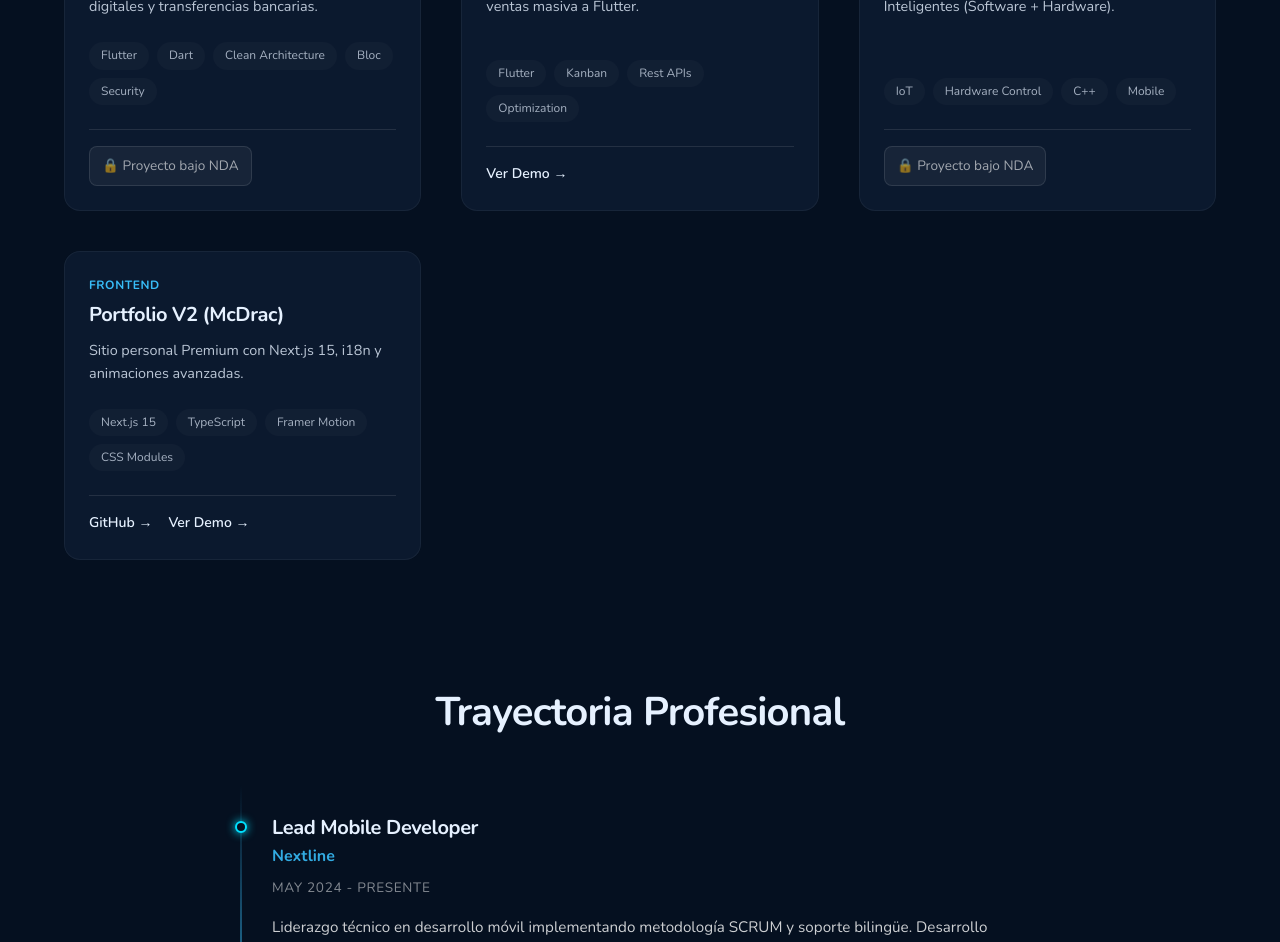
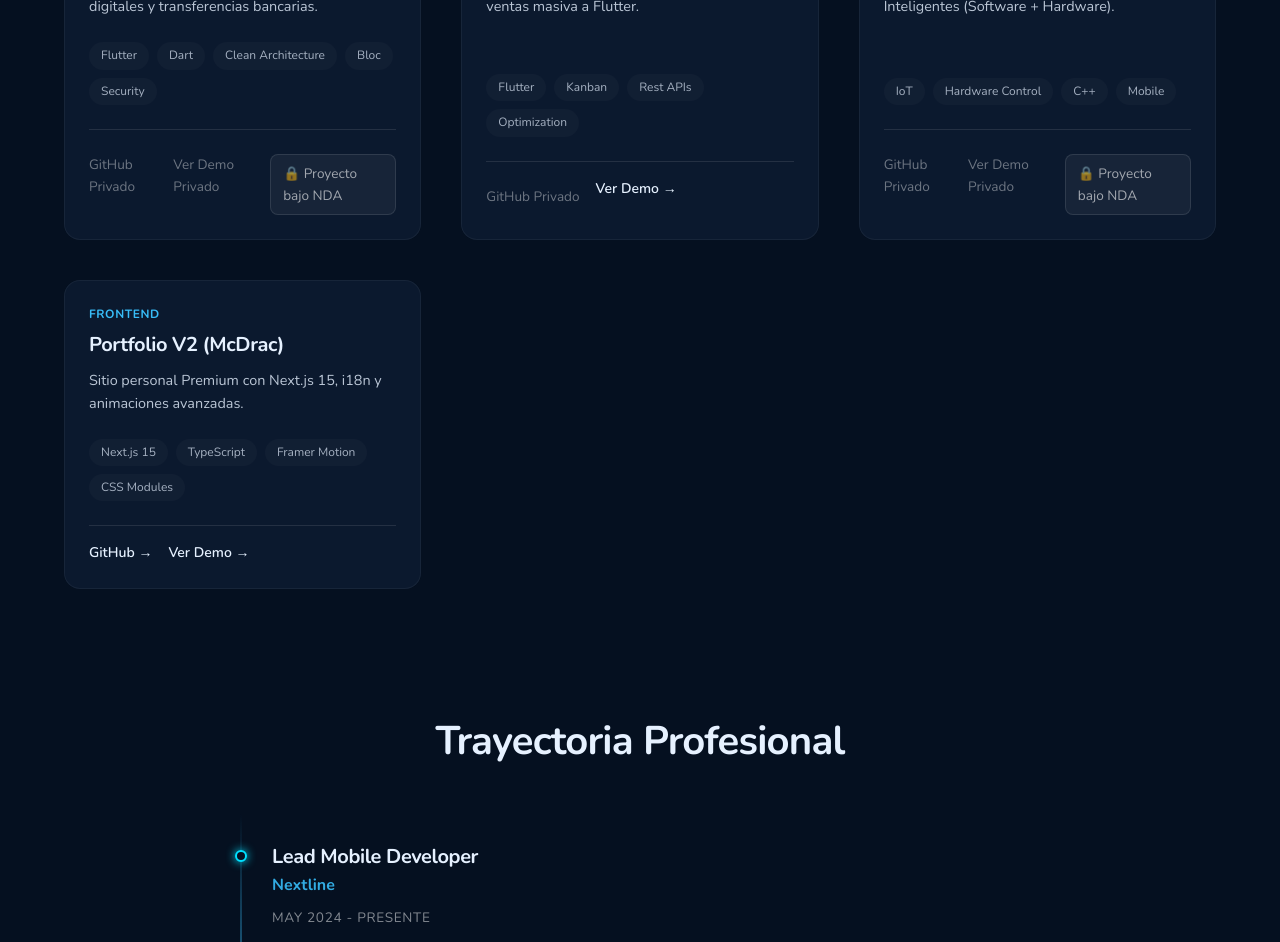
Before and after one commit to pomarmcdrac/PortfolioV2, a Next.js app: page / in a window 1280 px wide. Shown: the part 2240-3182 px from the top of the page. Built offline with nearby package versions, Linux system fonts and the light colour scheme; no server answers.

Commit message:
fix: translate correctly

```diff
--- a/src/app/page.tsx
+++ b/src/app/page.tsx
@@ -393,8 +393,8 @@ export default function Home() {
                           </h3>
                           <p style={{ color: "rgba(255,255,255,0.5)" }}>
                             {isApiOffline
-                              ? "Sincronizando con el servidor de respaldo..."
-                              : "Nuevas soluciones tecnológicas en proceso de creación."}
+                              ? t.sections.syncingBackup
+                              : t.sections.newSolutions}
                           </p>
                         </div>
                       </motion.div>
--- a/src/components/projects/ProjectCard.tsx
+++ b/src/components/projects/ProjectCard.tsx
@@ -1,12 +1,21 @@
 import styles from "./ProjectCard.module.css";
 import { Project } from "@/data/projects";
 import Link from "next/link";
+import { useLanguage } from "@/context/LanguageContext";
 
 interface ProjectCardProps {
   project: Project;
 }
 
 export default function ProjectCard({ project }: ProjectCardProps) {
+  const { t } = useLanguage();
+
+  const isPrivate = (url?: string) =>
+    !url || url.toLowerCase() === "privado" || url.toLowerCase() === "null";
+
+  const hasRepo = !isPrivate(project.repoUrl);
+  const hasLive = !isPrivate(project.liveUrl);
+
   return (
     <div
       className={styles.card}
@@ -44,7 +53,7 @@ export default function ProjectCard({ project }: ProjectCardProps) {
         </div>
 
         <div className={styles.links} style={{ pointerEvents: "auto" }}>
-          {project.repoUrl && (
+          {hasRepo ? (
             <a
               href={project.repoUrl}
               target="_blank"
@@ -52,10 +61,21 @@ export default function ProjectCard({ project }: ProjectCardProps) {
               className={styles.link}
               style={{ position: "relative", zIndex: 10 }}
             >
-              GitHub &rarr;
+              {t.sections.viewRepo} &rarr;
             </a>
+          ) : (
+            <span
+              style={{
+                fontSize: "0.85rem",
+                color: "rgba(255,255,255,0.4)",
+                padding: "0.5rem 0",
+              }}
+            >
+              {t.sections.viewRepo} {t.sections.privateLink}
+            </span>
           )}
-          {project.liveUrl && (
+
+          {hasLive ? (
             <a
               href={project.liveUrl}
               target="_blank"
@@ -63,15 +83,27 @@ export default function ProjectCard({ project }: ProjectCardProps) {
               className={styles.link}
               style={{ position: "relative", zIndex: 10 }}
             >
-              Ver Demo &rarr;
+              {t.sections.viewDemo} &rarr;
             </a>
+          ) : (
+            <span
+              style={{
+                fontSize: "0.85rem",
+                color: "rgba(255,255,255,0.4)",
+                padding: "0.5rem 0",
+              }}
+            >
+              {t.sections.viewDemo} {t.sections.privateLink}
+            </span>
           )}
-          {!project.repoUrl && !project.liveUrl && project.isConfidential && (
+
+          {!hasRepo && !hasLive && project.isConfidential && (
             <div
               style={{
                 display: "flex",
                 alignItems: "center",
                 gap: "0.5rem",
+                marginTop: "0.5rem",
                 padding: "0.5rem 0.75rem",
                 fontSize: "0.85rem",
                 color: "rgba(255,255,255,0.6)",
@@ -80,7 +112,7 @@ export default function ProjectCard({ project }: ProjectCardProps) {
                 border: "1px solid rgba(255,255,255,0.1)",
               }}
             >
-              🔒 Proyecto bajo NDA
+              🔒 {t.sections.ndaProject}
             </div>
           )}
         </div>
--- a/src/context/LanguageContext.tsx
+++ b/src/context/LanguageContext.tsx
@@ -8,6 +8,7 @@ import React, {
   useEffect,
 } from "react";
 import { translations, Language } from "@/i18n/translations";
+import { useRouter } from "next/navigation";
 
 interface LanguageContextType {
   language: Language;
@@ -21,6 +22,7 @@ const LanguageContext = createContext<LanguageContextType | undefined>(
 
 export function LanguageProvider({ children }: { children: ReactNode }) {
   const [language, setLanguageState] = useState<Language>("ES");
+  const router = useRouter();
 
   // Al cargar, leer de localStorage o cookies
   useEffect(() => {
@@ -28,13 +30,14 @@ export function LanguageProvider({ children }: { children: ReactNode }) {
       (localStorage.getItem("language") as Language) ||
       (getCookie("language") as Language) ||
       "ES";
-    setLanguageState(savedLang);
+    setLanguageState(savedLang.toUpperCase() as Language);
   }, []);
 
   const setLanguage = (lang: Language) => {
     setLanguageState(lang);
     localStorage.setItem("language", lang);
     document.cookie = `language=${lang.toLowerCase()}; path=/; max-age=31536000; SameSite=Lax`;
+    router.refresh(); // Crucial: Informar a Next.js que recargue los Server Components
   };
 
   return (
--- a/src/i18n/translations.ts
+++ b/src/i18n/translations.ts
@@ -39,6 +39,18 @@ export const translations = {
       filterAll: "Todos",
       noProjects: "Nuevos proyectos en fase de desarrollo y despliegue.",
       noExperience: "Trayectoria profesional en proceso de actualización.",
+      privateLink: "Privado",
+      ndaProject: "Proyecto bajo NDA",
+      viewDemo: "Ver Demo",
+      viewRepo: "GitHub",
+      backToProjects: "Volver a Proyectos",
+      aboutProject: "Sobre el proyecto",
+      viewCode: "Ver Código",
+      technologies: "Tecnologías",
+      notFound: "Proyecto no encontrado",
+      backToPortfolio: "Volver al portafolio",
+      syncingBackup: "Sincronizando con el servidor de respaldo...",
+      newSolutions: "Nuevas soluciones tecnológicas en proceso de creación.",
     },
     nav: {
       home: "Inicio",
@@ -173,6 +185,18 @@ export const translations = {
       filterAll: "All",
       noProjects: "New projects in development and deployment phase.",
       noExperience: "Professional trajectory currently being updated.",
+      privateLink: "Private",
+      ndaProject: "Project under NDA",
+      viewDemo: "View Demo",
+      viewRepo: "GitHub",
+      backToProjects: "Back to Projects",
+      aboutProject: "About the project",
+      viewCode: "View Code",
+      technologies: "Technologies",
+      notFound: "Project not found",
+      backToPortfolio: "Back to portfolio",
+      syncingBackup: "Syncing with backup server...",
+      newSolutions: "New technological solutions in creation process.",
     },
     nav: {
       home: "Home",
```
Also changed, not shown: src/app/project/[id]/page.tsx (+33 -23 lines).
